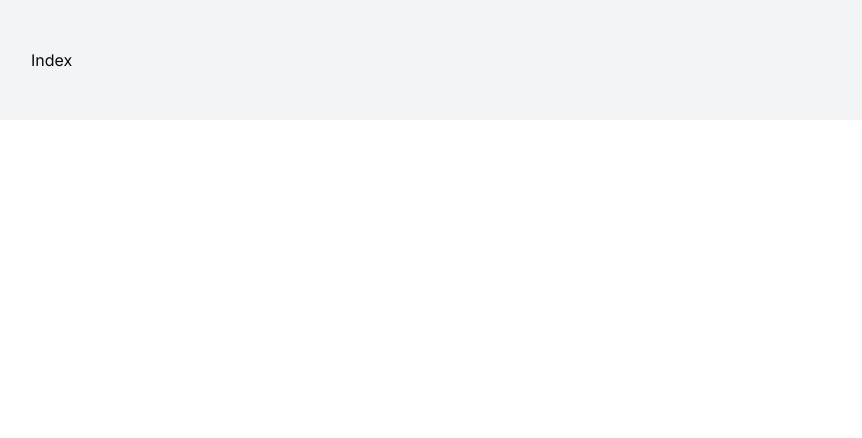
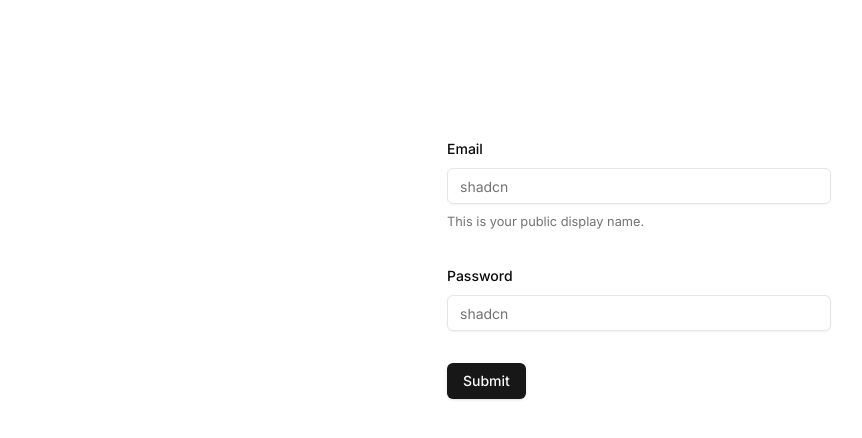
Before and after one commit to buildFast10x/Nextjs-Boilerplate, a Next.js app: page / in a window 1280 px wide. Shown: the top 438 px of the page, without its empty margins (1-863 px from the left). Built offline with nearby package versions, Linux system fonts and the light colour scheme; no server answers.

Commit message:
Login Page as the main page

```diff
--- a/apiCalls/User.tsx
+++ b/apiCalls/User.tsx
@@ -1,4 +1,4 @@
-import userLoginInterface from "@/app/(Auth)/login/_interfaces/userLoginInterface";
+import userLoginInterface from "@/app/(Auth)/(login)/_interfaces/userLoginInterface";
 import userSignupInterface from "@/app/(Auth)/signup/_interfaces/userSignupInterface";
 import ResponseHandler from "@/data/ResponseHandler";
 import userImpl from "@/data/user/userImpl";
--- a/app/(site)/page.tsx
+++ /dev/null
@@ -1,7 +0,0 @@
-export default function Home() {
-    return (
-        <div className="flex min-h-full flex-col justify-center py-12 sm:px-6 lg:px-8 bg-gray-100">
-            Index
-        </div>
-    )
-}
--- a/middleware.ts
+++ b/middleware.ts
@@ -32,7 +32,7 @@ export async function middleware(req: NextRequest) {
 
         // Is Authenticated Path and doesn't have a token
         if (isAuthenticatedPath && !hasToken) {
-            return NextResponse.redirect(new URL('/login', req.nextUrl))
+            return NextResponse.redirect(new URL('/', req.nextUrl))
         }
 
         // is public path and have a token
```
Also changed, not shown: app/(Auth)/(login)/_interfaces/userLoginInterface.tsx (renamed from app/(Auth)/login/_interfaces/userLoginInterface.tsx), app/(Auth)/(login)/page.tsx (renamed from app/(Auth)/login/page.tsx).
